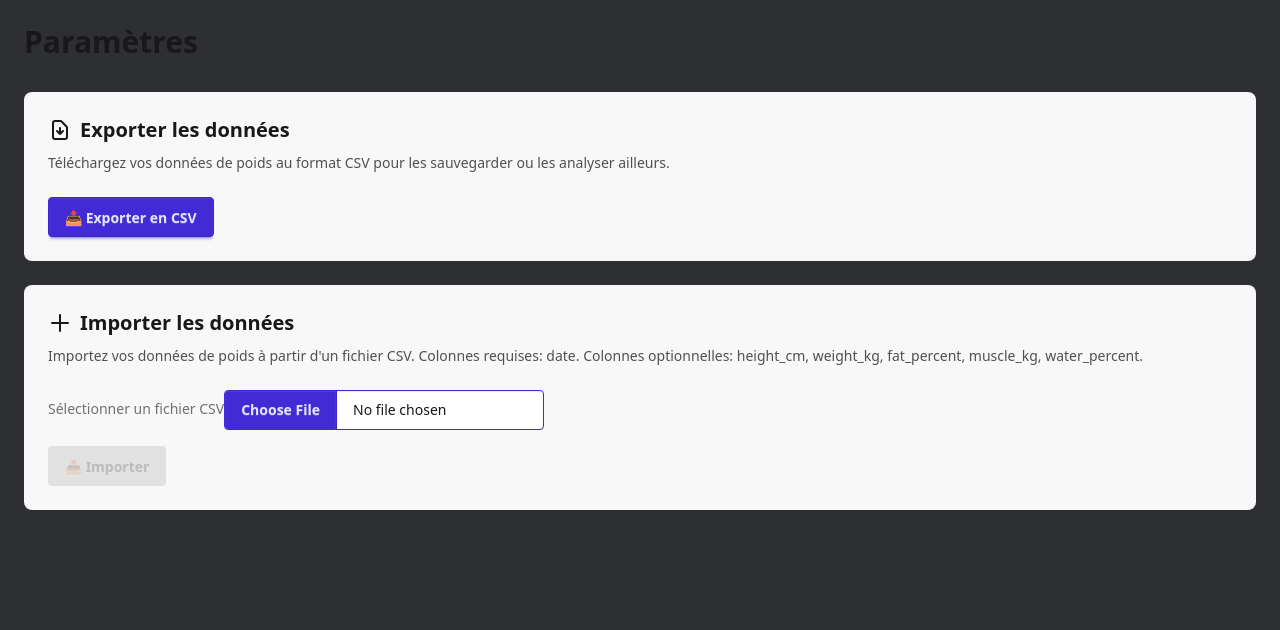
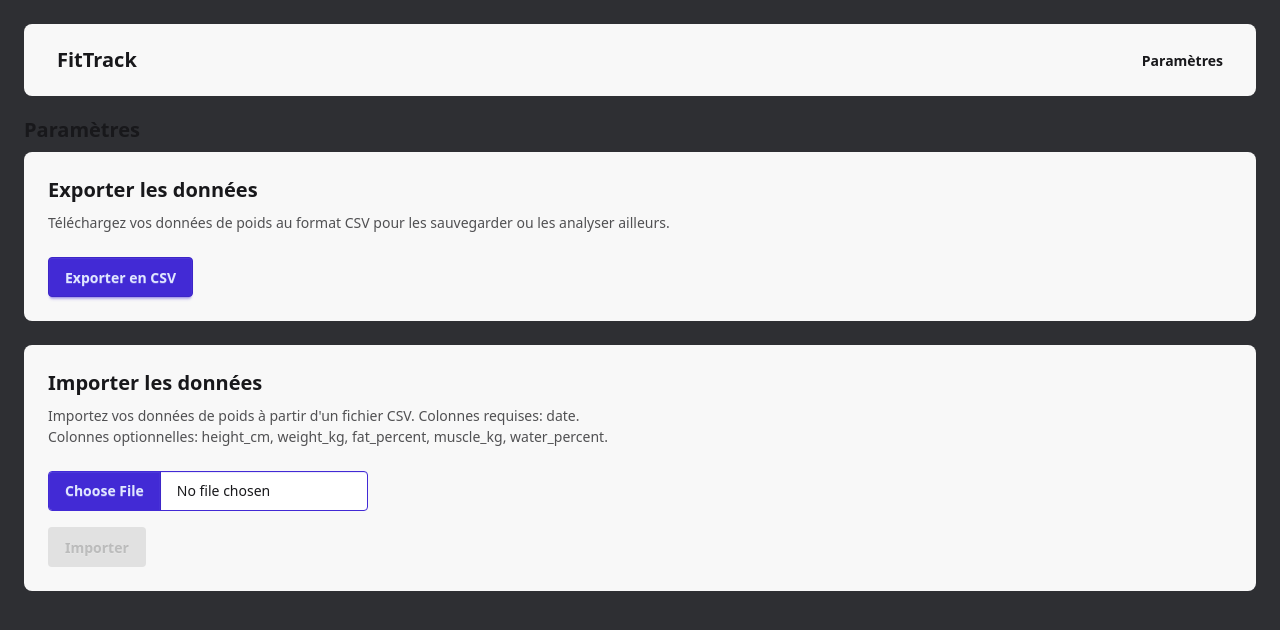
Before and after one commit to h0livier/FitTrack, a Nuxt app: page /settings in a window 1280 px wide. Shown: the top 630 px of the page. Built offline with nearby package versions, Linux system fonts and the light colour scheme.

Commit message:
removed smileys

```diff
--- a/pages/settings/index.vue
+++ b/pages/settings/index.vue
@@ -1,14 +1,12 @@
 <template>
   <div class="container mx-auto p-6">
-    <h1 class="text-3xl font-bold mb-8">Paramètres</h1>
+    <FitHeader />
 
+    <h2 class="text-xl font-bold mb-2 mt-5">Paramètres</h2>
     <!-- Section Export CSV -->
     <div class="card bg-base-200 mb-6">
       <div class="card-body">
         <h2 class="card-title text-xl">
-          <svg class="w-6 h-6" fill="none" stroke="currentColor" viewBox="0 0 24 24">
-            <path stroke-linecap="round" stroke-linejoin="round" stroke-width="2" d="M12 10v6m0 0l-3-3m3 3l3-3m2 8H7a2 2 0 01-2-2V5a2 2 0 012-2h5.586a1 1 0 01.707.293l5.414 5.414a1 1 0 01.293.707V19a2 2 0 01-2 2z" />
-          </svg>
           Exporter les données
         </h2>
         <p class="text-base-content/75 mb-4">
@@ -21,7 +19,7 @@
             :disabled="isExporting"
           >
             <span v-if="isExporting" class="loading loading-spinner loading-sm"></span>
-            {{ isExporting ? 'Export en cours...' : '📥 Exporter en CSV' }}
+            {{ isExporting ? 'Export en cours...' : 'Exporter en CSV' }}
           </button>
         </div>
         <div v-if="exportMessage" class="alert alert-info mt-4">
@@ -34,19 +32,13 @@
     <div class="card bg-base-200">
       <div class="card-body">
         <h2 class="card-title text-xl">
-          <svg class="w-6 h-6" fill="none" stroke="currentColor" viewBox="0 0 24 24">
-            <path stroke-linecap="round" stroke-linejoin="round" stroke-width="2" d="M12 4v16m8-8H4" />
-          </svg>
           Importer les données
         </h2>
         <p class="text-base-content/75 mb-4">
-          Importez vos données de poids à partir d'un fichier CSV. Colonnes requises: date. Colonnes optionnelles: height_cm, weight_kg, fat_percent, muscle_kg, water_percent.
+          Importez vos données de poids à partir d'un fichier CSV. Colonnes requises: date. <br />Colonnes optionnelles: height_cm, weight_kg, fat_percent, muscle_kg, water_percent.
         </p>
         <div class="space-y-4">
           <div class="form-control">
-            <label class="label" for="csv-file">
-              <span class="label-text">Sélectionner un fichier CSV</span>
-            </label>
             <input
               id="csv-file"
               type="file"
@@ -99,7 +91,7 @@
               :disabled="!selectedFile || isImporting || csvPreview.length === 0"
             >
               <span v-if="isImporting" class="loading loading-spinner loading-sm"></span>
-              {{ isImporting ? 'Import en cours...' : '📤 Importer' }}
+              {{ isImporting ? 'Import en cours...' : 'Importer' }}
             </button>
             <button
               v-if="selectedFile"
```
